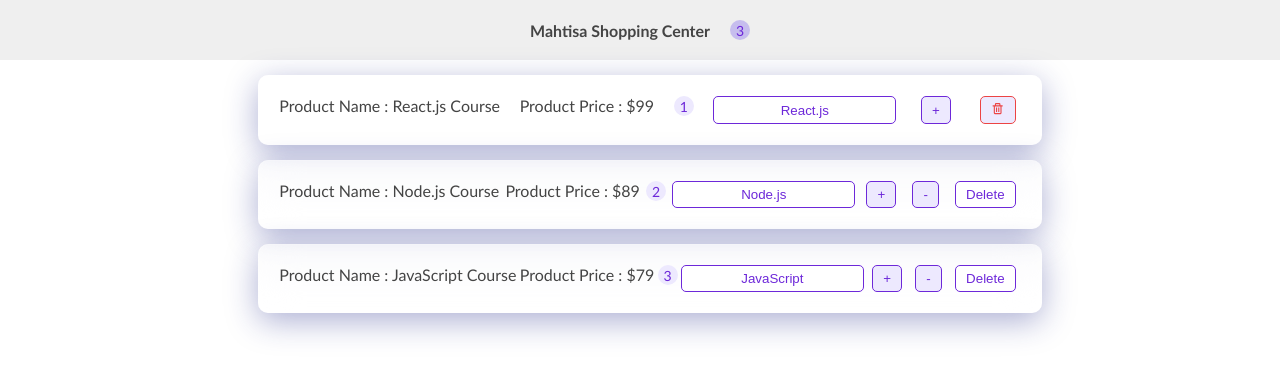
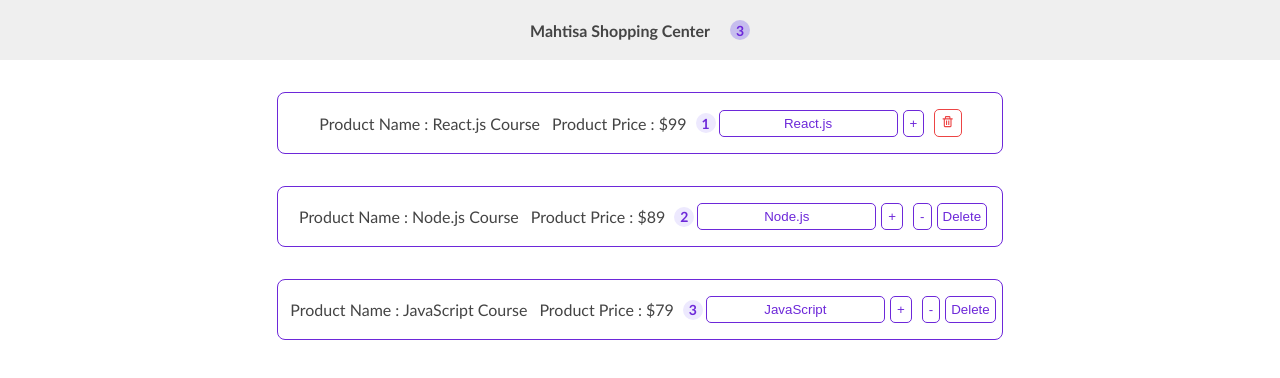
Before and after one commit to Hadi-bakhshi/react-course, a React (Create React App) app: page / in a window 1280 px wide. Shown: the top 378 px of the page. Built offline with nearby package versions, Linux system fonts and the light colour scheme.

Commit message:
Styles updated

```diff
--- a/src/Components/NavBar/navBar.module.css
+++ b/src/Components/NavBar/navBar.module.css
@@ -1,29 +1,37 @@
-.navBar{
+.navBar {
   width: 100%;
-    background:#efefef;
+  background: #efefef;
   /* padding-top: 15px; */
-    height:60px;
+  height: 60px;
   text-align: center;
   display: flex;
   justify-content: center;
   align-items: center;
 }
-.navBar h2{
+.navBar h2 {
   font-size: 16px;
   color: #444;
 }
 /* badge counter  */
 
-.navBar span{
+.navBar span {
   margin-left: 20px;
   display: inline-block;
   width: 20px;
   font-size: 14px;
+  font-weight: 600;
   height: 20px;
-    background-color:  #c6bdee ;
+  background-color: #c6bdee;
   color: #6d28d9;
   border-radius: 50%;
   display: flex;
   justify-content: center;
   align-items: center;
 }
+
+@media screen and (max-width: 715px) {
+  .navBar {
+    padding: 10px 0;
+    height: 50px;
+  }
+}
--- a/src/Components/Products/Product.module.css
+++ b/src/Components/Products/Product.module.css
@@ -1,19 +1,19 @@
 .product {
+  display: flex;
+  justify-content: center;
+  align-items: center;
+  width: 100%;
+  padding: 16px 6px;
+  margin: 2rem 0 ;
+color: #444;
+border: 1px solid #6d28d9;
+border-radius: 8px;
 
+}
 
-  border-radius: 10px;
-  padding: 20px 20px;
-  background: rgba(255, 255, 255, 0.3);
-  box-shadow: 0 8px 32px 0 rgba(31, 38, 135, 0.37);
-  backdrop-filter: blur(20px);
-  -webkit-backdrop-filter: blur(20px);
-  border-radius: 10px;
-  border: 1px solid rgba(255, 255, 255, 0.18);
-  display: flex;
-  justify-content: space-between;
-  width: 100%;
-margin: 15px 10px;
-color: #444;
+.product> p {
+  padding:0 6px ;
+  text-align: left;
 }
 .button{
   color: #6d28d9;
@@ -21,7 +21,7 @@ color: #444;
   border: 1px solid #6d28d9;
   border-radius: 5px;
   outline: none;
-  padding: 5px 10px;
+  padding: 5px 6px;
   margin: 0 5px;
   cursor: pointer;
 }
@@ -32,17 +32,13 @@ color: #444;
   border: 1px solid #6d28d9;
   border-radius: 5px;
   outline: none;
-  padding: 5px 10px;
-  margin: 0 5px;
+  padding: 5px 5px;
   cursor: pointer;
 }
-.inc{
+.inc .dec{
   background-color:#ede9fe ;
 }
 
-.dec{
-  background-color:#ede9fe ;
-}
 .value{
   display: inline-block;
   width: 20px;
@@ -54,17 +50,16 @@ color: #444;
   justify-content: center;
   align-items: center;
   font-size: 14px;
-  /* margin-right: 5px; */
-  /* margin-top: 10px; */
+  font-weight: 600;
+  margin: 0 3px;
+
 }
 .input{
   outline: none;
   border: 1px solid #6d28d9;
   border-radius: 5px;
-  padding: 5px 2px;
+  padding: 5px  0;
   color: #6d28d9;
-
-
   text-align: center;
 }
 .input:focus{
@@ -79,3 +74,14 @@ color: #444;
 .removedel{
   display:none;
 }
+
+@media screen and (max-width: 715px){
+  .product{
+    display: flex;
+    flex-direction: column;
+  }
+  .button{
+    margin: 5px 5px;
+    padding: 5px 20px;
+  }
+}
--- a/src/Components/index.css
+++ b/src/Components/index.css
@@ -2,9 +2,10 @@
     margin: 0;
     padding: 0;
     box-sizing: border-box;
+
 }
 
 body{
-    background:#ccc;
+    background:#fff;
    font-family:'Gill Sans', 'Gill Sans MT', Calibri, 'Trebuchet MS', sans-serif ;
 }
```
Also changed, not shown: src/App.css (+0 -13 lines). Lines whose indentation alone changed are shown as unchanged.
